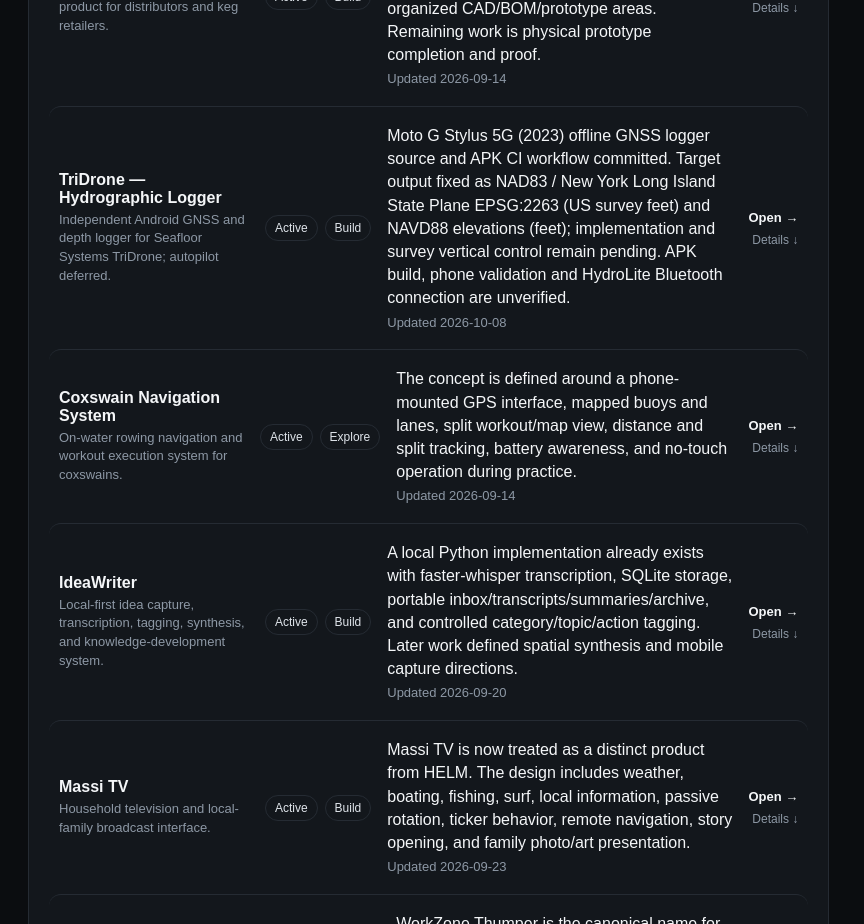
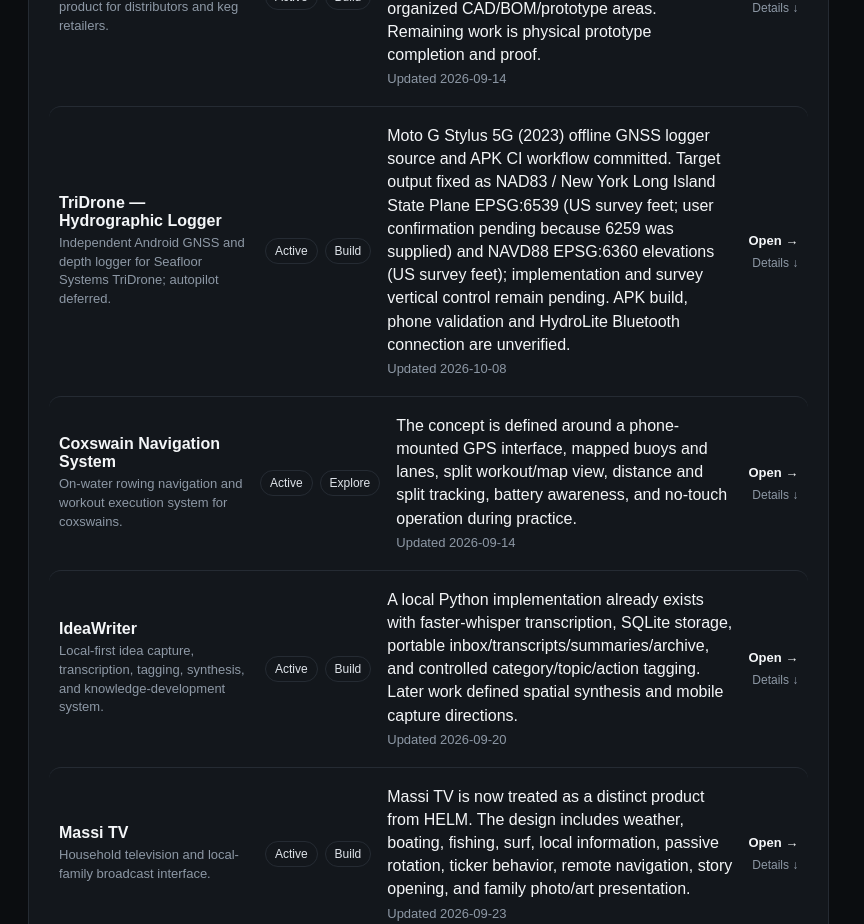
Before and after one commit to fieldlogic-lab/SolutionsHQ, a Next.js app: page / in a window 1280 px wide. Shown: the part 1320-2244 px from the top of the page, without its empty margins (0-864 px from the left). Built offline with nearby package versions, Linux system fonts and the light colour scheme.

Commit message:
Correct datum registry references and flag 6259 vs 6539 for confirmation

```diff
--- a/data/projects.ts
+++ b/data/projects.ts
@@ -134,8 +134,8 @@
     status: "Active",
     stage: "Build",
     lastUpdate: "2026-10-08",
-    currentStatus: "Moto G Stylus 5G (2023) offline GNSS logger source and APK CI workflow committed. Target output fixed as NAD83 / New York Long Island State Plane EPSG:2263 (US survey feet) and NAVD88 elevations (feet); implementation and survey vertical control remain pending. APK build, phone validation and HydroLite Bluetooth connection are unverified.",
-    nextStep: "Verify APK build and on-phone GPS logging, implement tested EPSG:2263 projection and quality metadata, and keep NAVD88 bottom elevations unavailable until a valid vertical control workflow is established.",
+    currentStatus: "Moto G Stylus 5G (2023) offline GNSS logger source and APK CI workflow committed. Target output fixed as NAD83 / New York Long Island State Plane EPSG:6539 (US survey feet; user confirmation pending because 6259 was supplied) and NAVD88 EPSG:6360 elevations (US survey feet); implementation and survey vertical control remain pending. APK build, phone validation and HydroLite Bluetooth connection are unverified.",
+    nextStep: "Verify APK build and on-phone GPS logging, implement tested EPSG:6539 (pending confirmation) projection and quality metadata, and keep NAVD88 bottom elevations unavailable until a valid vertical control workflow is established.",
     ssotUrl: "https://github.com/fieldlogic-lab/SolutionsHQ/blob/main/docs/scopes/HYDROGRAPHIC_USV_SCOPE.md",
     supportingLinks: [
       { label: "GitHub project entry", url: "https://github.com/fieldlogic-lab/SolutionsHQ/issues/3" },
@@ -145,7 +145,7 @@
     workstreams: [
       { label: "Android logger", title: "Compile and validate phone GPS logging", nextStep: "Build the Kotlin scaffold, deploy to Moto G Stylus 5G 2023, verify foreground GNSS records and data persistence.", status: "In Progress" },
       { label: "HydroLite", title: "Decode live sonar over Bluetooth", nextStep: "Verify Bluetooth Classic RFCOMM pairing and save raw depth observations when HydroLite hardware is available.", status: "Blocked" },
-      { label: "Survey data", title: "State Plane + NAVD88 survey deliverables", nextStep: "Implement tested EPSG:2263 output and GNSS/depth synchronization; define survey-grade NAVD88 vertical control before calculating bottom elevations.", status: "Ready" }
+      { label: "Survey data", title: "State Plane + NAVD88 survey deliverables", nextStep: "Implement tested EPSG:6539 (pending confirmation) output and GNSS/depth synchronization; define survey-grade NAVD88 vertical control before calculating bottom elevations.", status: "Ready" }
     ]
   },
   {
```
